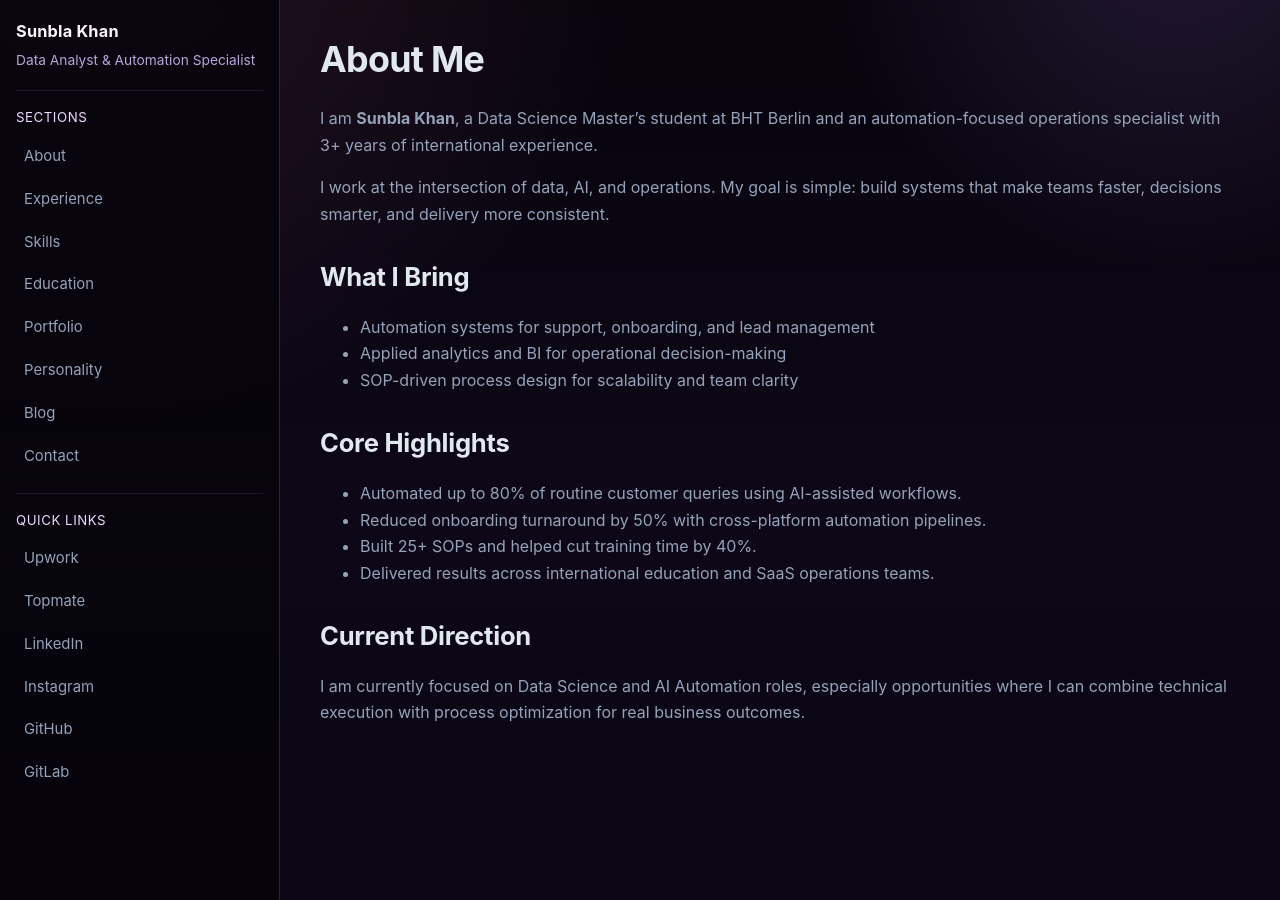
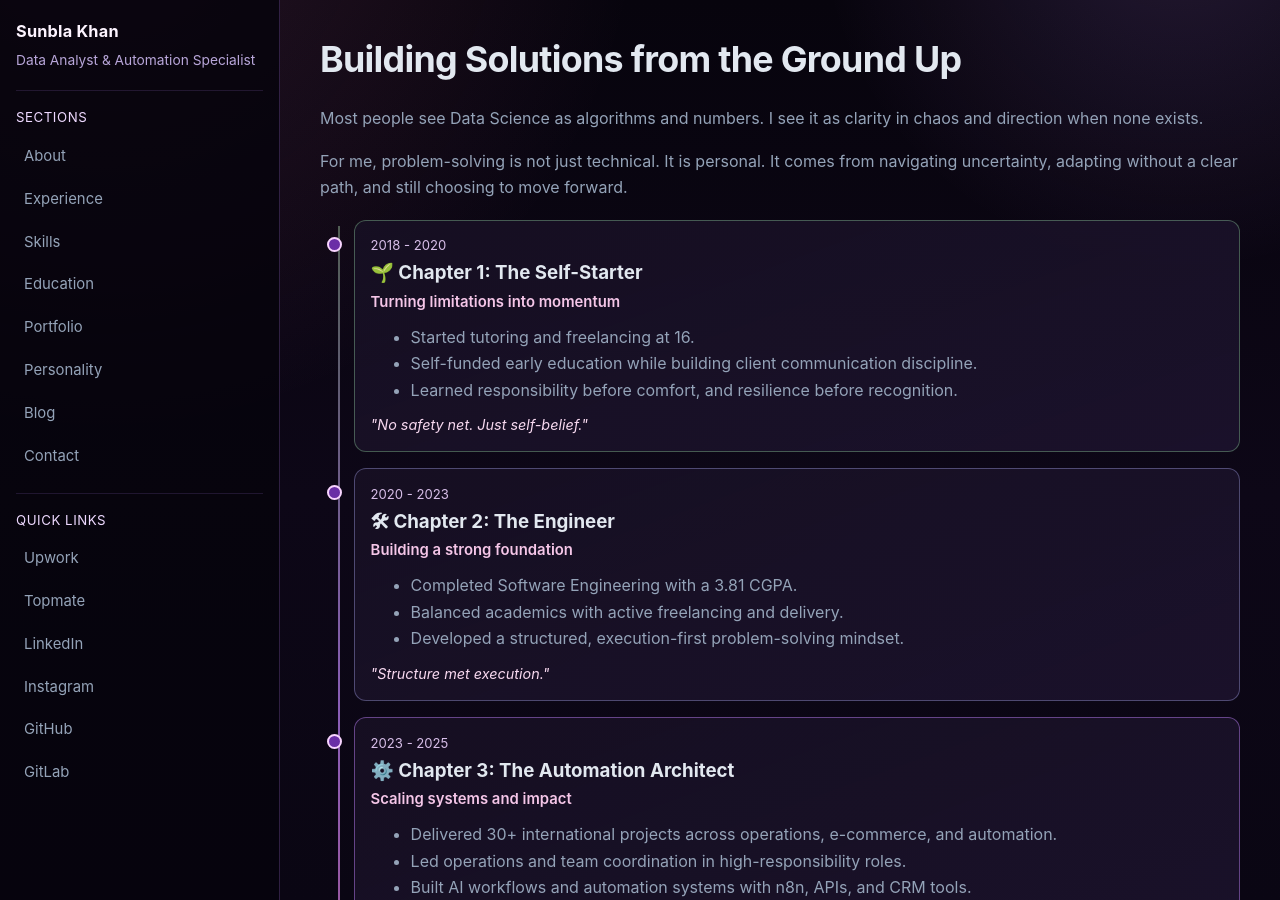
Before and after one commit to Sunblakhan/sunblakhan.github.io, a Jekyll site: the page built from aboutme.md, in a window 1280 px wide and 900 px high. Built offline with Jekyll 4.4.1, drawn with Linux system fonts in a browser that asks for light colours; some of the changed text lies outside the part shown.

Commit message:
Redesign About page into storytelling timeline with chapter-based journey

```diff
--- a/aboutme.md
+++ b/aboutme.md
@@ -3,25 +3,88 @@ title: About Me
 permalink: /aboutme/
 ---
 
-# About Me
+# Building Solutions from the Ground Up
 
-I am **Sunbla Khan**, a Data Science Master's student at BHT Berlin and an automation-focused
-operations specialist with 3+ years of international experience.
+Most people see Data Science as algorithms and numbers. I see it as clarity in chaos and direction when none exists.
 
-I work at the intersection of data, AI, and operations. My goal is simple: build systems that make
-teams faster, decisions smarter, and delivery more consistent.
+For me, problem-solving is not just technical. It is personal. It comes from navigating uncertainty, adapting without a clear path, and still choosing to move forward.
 
-## What I Bring
-- Automation systems for support, onboarding, and lead management
-- Applied analytics and BI for operational decision-making
-- SOP-driven process design for scalability and team clarity
+<div class="timeline-wrap">
+  <div class="timeline-item chapter-1">
+    <p class="timeline-years">2018 - 2020</p>
+    <h3>🌱 Chapter 1: The Self-Starter</h3>
+    <p class="timeline-theme">Turning limitations into momentum</p>
+    <ul>
+      <li>Started tutoring and freelancing at 16.</li>
+      <li>Self-funded early education while building client communication discipline.</li>
+      <li>Learned responsibility before comfort, and resilience before recognition.</li>
+    </ul>
+    <p class="timeline-note">"No safety net. Just self-belief."</p>
+  </div>
 
-## Core Highlights
-- Automated up to 80% of routine customer queries using AI-assisted workflows.
-- Reduced onboarding turnaround by 50% with cross-platform automation pipelines.
-- Built 25+ SOPs and helped cut training time by 40%.
-- Delivered results across international education and SaaS operations teams.
+  <div class="timeline-item chapter-2">
+    <p class="timeline-years">2020 - 2023</p>
+    <h3>🛠 Chapter 2: The Engineer</h3>
+    <p class="timeline-theme">Building a strong foundation</p>
+    <ul>
+      <li>Completed Software Engineering with a 3.81 CGPA.</li>
+      <li>Balanced academics with active freelancing and delivery.</li>
+      <li>Developed a structured, execution-first problem-solving mindset.</li>
+    </ul>
+    <p class="timeline-note">"Structure met execution."</p>
+  </div>
 
-## Current Direction
-I am currently focused on Data Science and AI Automation roles, especially opportunities where I can
-combine technical execution with process optimization for real business outcomes.
+  <div class="timeline-item chapter-3">
+    <p class="timeline-years">2023 - 2025</p>
+    <h3>⚙️ Chapter 3: The Automation Architect</h3>
+    <p class="timeline-theme">Scaling systems and impact</p>
+    <ul>
+      <li>Delivered 30+ international projects across operations, e-commerce, and automation.</li>
+      <li>Led operations and team coordination in high-responsibility roles.</li>
+      <li>Built AI workflows and automation systems with n8n, APIs, and CRM tools.</li>
+    </ul>
+    <p class="timeline-note">"From doing tasks to building systems."</p>
+  </div>
+
+  <div class="timeline-item chapter-4">
+    <p class="timeline-years">2025 - Present</p>
+    <h3>📊 Chapter 4: The Data Scientist</h3>
+    <p class="timeline-theme">Turning data into direction</p>
+    <ul>
+      <li>Moved to Berlin to pursue an M.Sc. in Data Science at BHT.</li>
+      <li>Focused on Geospatial AI, intelligent systems, and applied analytics.</li>
+      <li>Combining real-world execution with data-driven strategy and statistical thinking.</li>
+    </ul>
+    <p class="timeline-note">"Clarity through data. Impact at scale."</p>
+  </div>
+</div>
+
+## From Execution to Mastery
+
+Over 7.5 years, freelancing became more than work. It became a way of thinking. I learned to stay calm under pressure, adapt in uncertain conditions, and keep moving even when growth felt unstructured.
+
+## The Builder Behind the Work
+
+What makes my journey different is not only what I have done, but how I approach things:
+
+- Supportive and strong at the same time
+- Direct, yet genuinely caring
+- Soft in emotion, but firm in decisions
+
+I naturally take responsibility for my work and for people. I hold high standards because I believe growth requires honesty and effort.
+
+## Beyond Work
+
+Beyond work, I am driven by human impact. I especially care about supporting girls and students who are trying to build a future in difficult environments.
+
+Through 1:1 guidance, I help with direction, confidence, and practical decisions in education and career growth.
+
+I also enjoy:
+
+- Cycling and hiking
+- Traveling and learning through cultures
+- Language learning (currently German B1/B2)
+
+I carry a deep love for animals. I had a cat named Honey, who was part of my life for two years. Losing her this year reminded me how meaningful small connections can be.
+
+<p class="timeline-note">Breaking norms was not a choice. It was a necessity.</p>
--- a/assets/css/style.css
+++ b/assets/css/style.css
@@ -592,6 +592,88 @@ label {
   margin-top: 0;
 }
 
+.timeline-wrap {
+  position: relative;
+  margin: 1.2rem 0 1.5rem;
+  display: grid;
+  gap: 1rem;
+}
+
+.timeline-wrap::before {
+  content: "";
+  position: absolute;
+  left: 18px;
+  top: 6px;
+  bottom: 6px;
+  width: 2px;
+  background: linear-gradient(180deg, rgba(201, 255, 200, 0.35), rgba(192, 132, 252, 0.7), rgba(244, 114, 182, 0.7));
+}
+
+.timeline-item {
+  position: relative;
+  margin-left: 2.1rem;
+  border: 1px solid var(--line);
+  border-radius: 12px;
+  padding: 0.9rem 1rem;
+  background: linear-gradient(160deg, rgba(23, 16, 35, 0.9), rgba(32, 22, 51, 0.72));
+}
+
+.timeline-item::before {
+  content: "";
+  position: absolute;
+  left: -1.74rem;
+  top: 1rem;
+  width: 11px;
+  height: 11px;
+  border-radius: 50%;
+  border: 2px solid #f8d4ff;
+  background: #6a2ea6;
+}
+
+.timeline-years {
+  margin: 0;
+  font-size: 0.82rem;
+  color: #d7bee8;
+}
+
+.timeline-theme {
+  margin: 0.25rem 0 0.6rem;
+  color: #f5c6e8;
+  font-weight: 600;
+  font-size: 0.93rem;
+}
+
+.timeline-item h3 {
+  margin: 0.35rem 0 0.3rem;
+}
+
+.timeline-item ul {
+  margin: 0.35rem 0 0;
+}
+
+.timeline-note {
+  margin: 0.65rem 0 0;
+  color: #f8d9f0;
+  font-style: italic;
+  font-size: 0.9rem;
+}
+
+.chapter-1 {
+  border-color: rgba(156, 230, 165, 0.35);
+}
+
+.chapter-2 {
+  border-color: rgba(180, 180, 255, 0.35);
+}
+
+.chapter-3 {
+  border-color: rgba(192, 132, 252, 0.45);
+}
+
+.chapter-4 {
+  border-color: rgba(244, 114, 182, 0.5);
+}
+
 .skill-row {
   margin-top: 0.6rem;
   display: flex;
```
